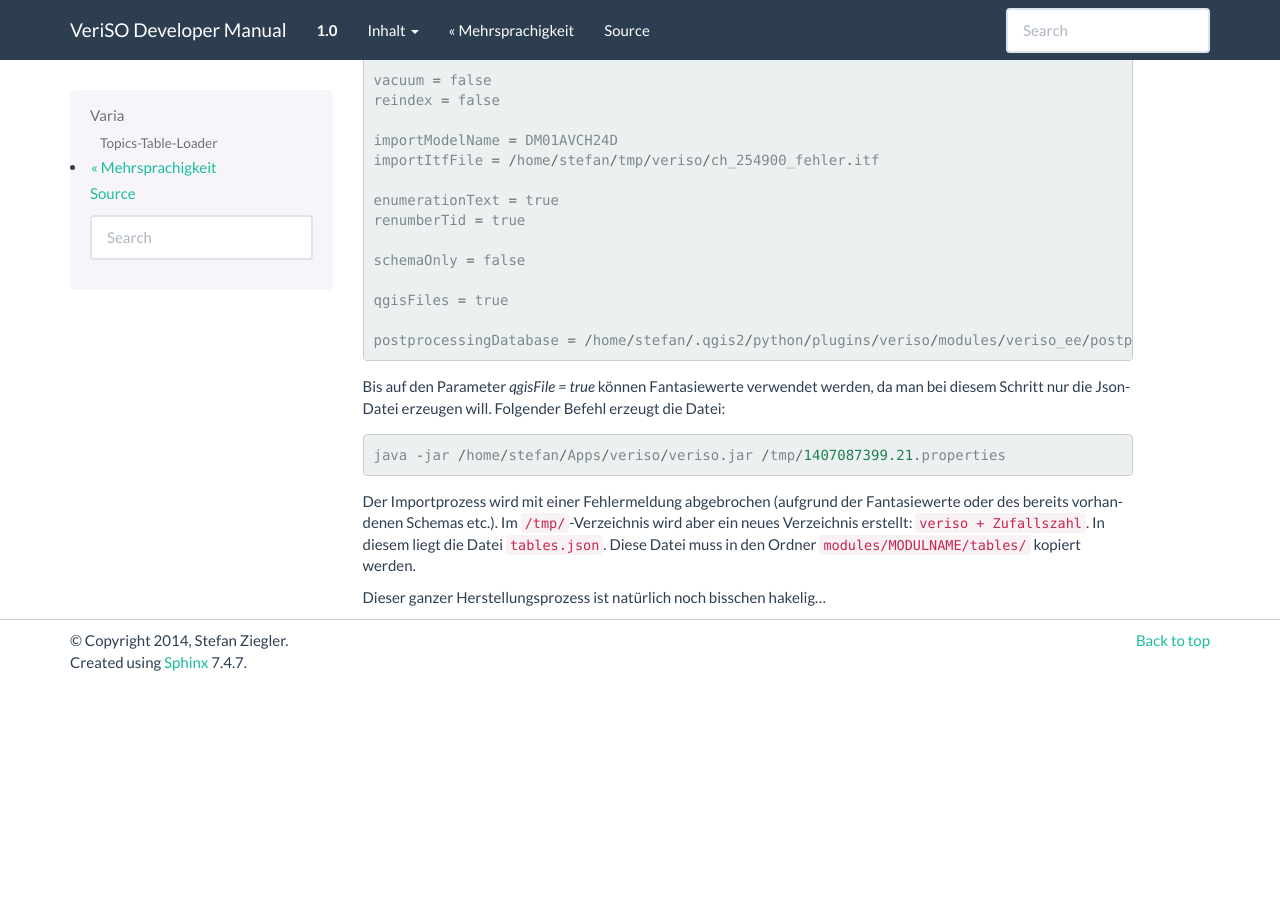
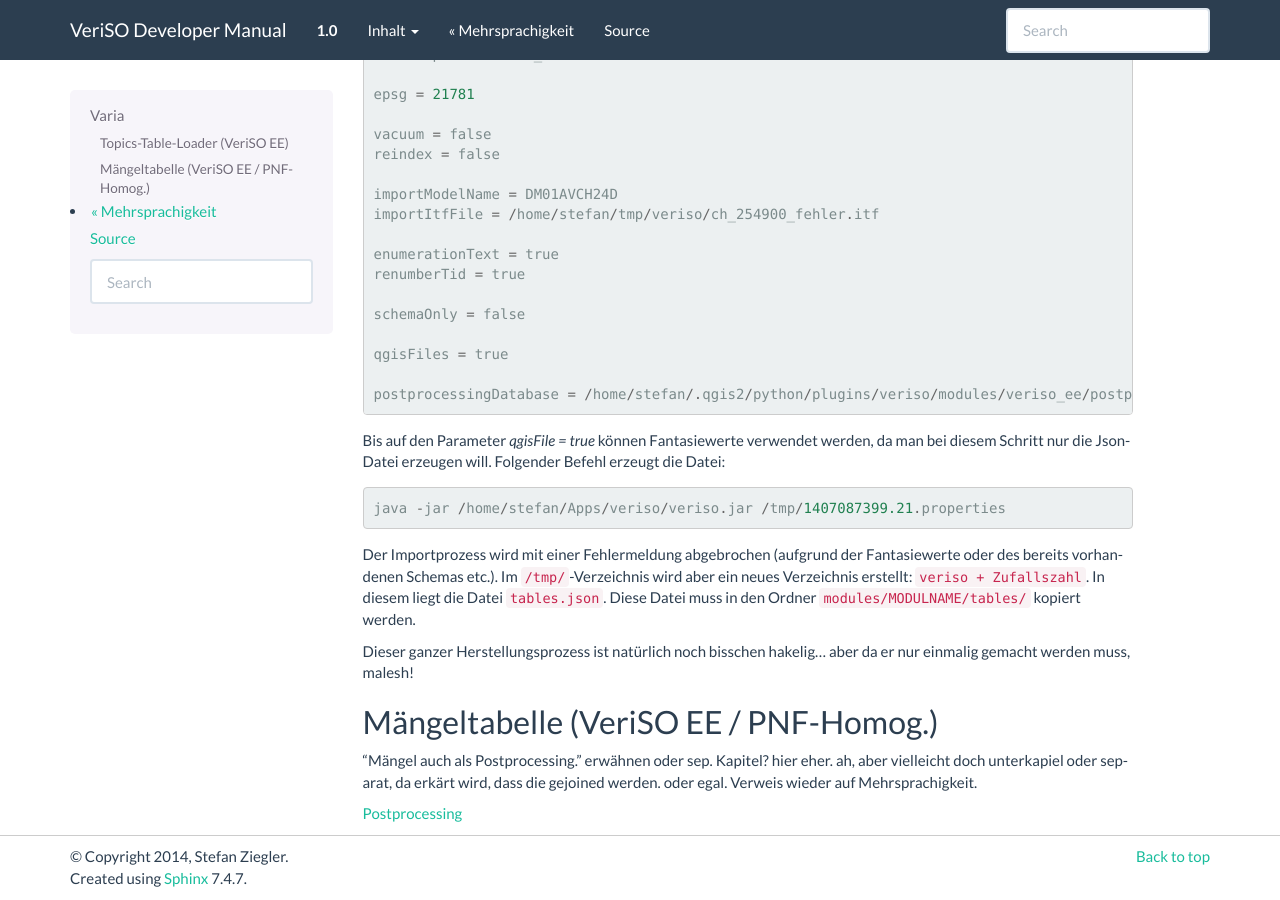
Before and after one commit to edigonzales-archiv/doc_veriso_devel, a Sphinx documentation site: the page built from source/varia.rst, in a window 1280 px wide and 900 px high, scrolled down 1119 px. Built offline with Sphinx 7.4.7, drawn with Linux system fonts in a browser that asks for light colours; formulas are drawn with MathJax 3; before the commit the page ends 1803 px from its top, so only the background shows below that; some of the changed text lies outside the part shown.

Commit message:
Importprocess, Postprocessing und bisschen Varia

```diff
--- a/source/complexchecks.rst
+++ b/source/complexchecks.rst
@@ -1,3 +1,5 @@
+.. _complexchecks:
+
 Complexchecks
 =============
 Konkret am Code zeigen.
--- a/source/varia.rst
+++ b/source/varia.rst
@@ -1,8 +1,10 @@
 Varia
 =====
+Das Kapitel *Varia* behandelt Themen von konkreten Umsetzungen einer Fachschale. Die vorgestellten Lösungen können selbstverständlich auch für andere Umsetzungen/Fachschalen verwendet werden.
 
-Topics-Table-Loader
--------------------
+
+Topics-Table-Loader (VeriSO EE)
+----------------------------
 Dabei handelt es sich um eine Funktion einer Fachschale, die es erlaubt einzelne Tabellen oder ganze Topics des Datenmodells aus der Datenbank in QGIS zu laden. Dazu muss das Interlismodell in eine Json-Datei umgewandelt werden, anhand dieser QGIS das GUI dynamisch aufbauen kann:
 
 .. figure::  images/topicstablesloader1.png
@@ -49,4 +51,11 @@
 
 Der Importprozess wird mit einer Fehlermeldung abgebrochen (aufgrund der Fantasiewerte oder des bereits vorhandenen Schemas etc.). Im ``/tmp/``-Verzeichnis wird aber ein neues Verzeichnis erstellt: ``veriso + Zufallszahl``. In diesem liegt die Datei ``tables.json``. Diese Datei muss in den Ordner ``modules/MODULNAME/tables/`` kopiert werden.
 
-Dieser ganzer Herstellungsprozess ist natürlich noch bisschen hakelig...
+Dieser ganzer Herstellungsprozess ist natürlich noch bisschen hakelig... aber da er nur einmalig gemacht werden muss, malesh!
+
+
+Mängeltabelle (VeriSO EE / PNF-Homog.)
+--------------------------------------
+"Mängel auch als Postprocessing." erwähnen oder sep. Kapitel? hier eher. ah, aber vielleicht doch unterkapiel oder separat, da erkärt wird, dass die gejoined werden. oder egal. Verweis wieder auf Mehrsprachigkeit.
+
+:ref:`postprocessing`
```
Also changed, not shown: source/architektur.rst (+20 -7 lines).
